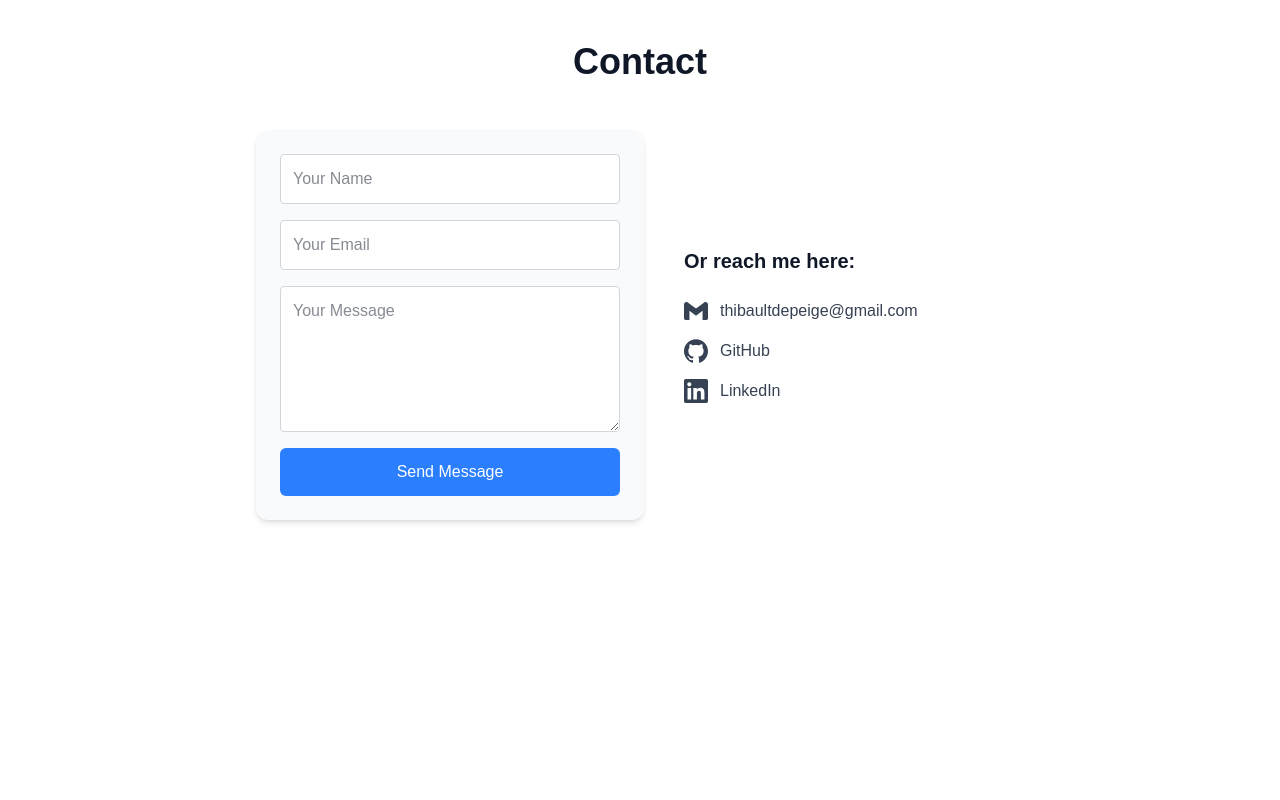
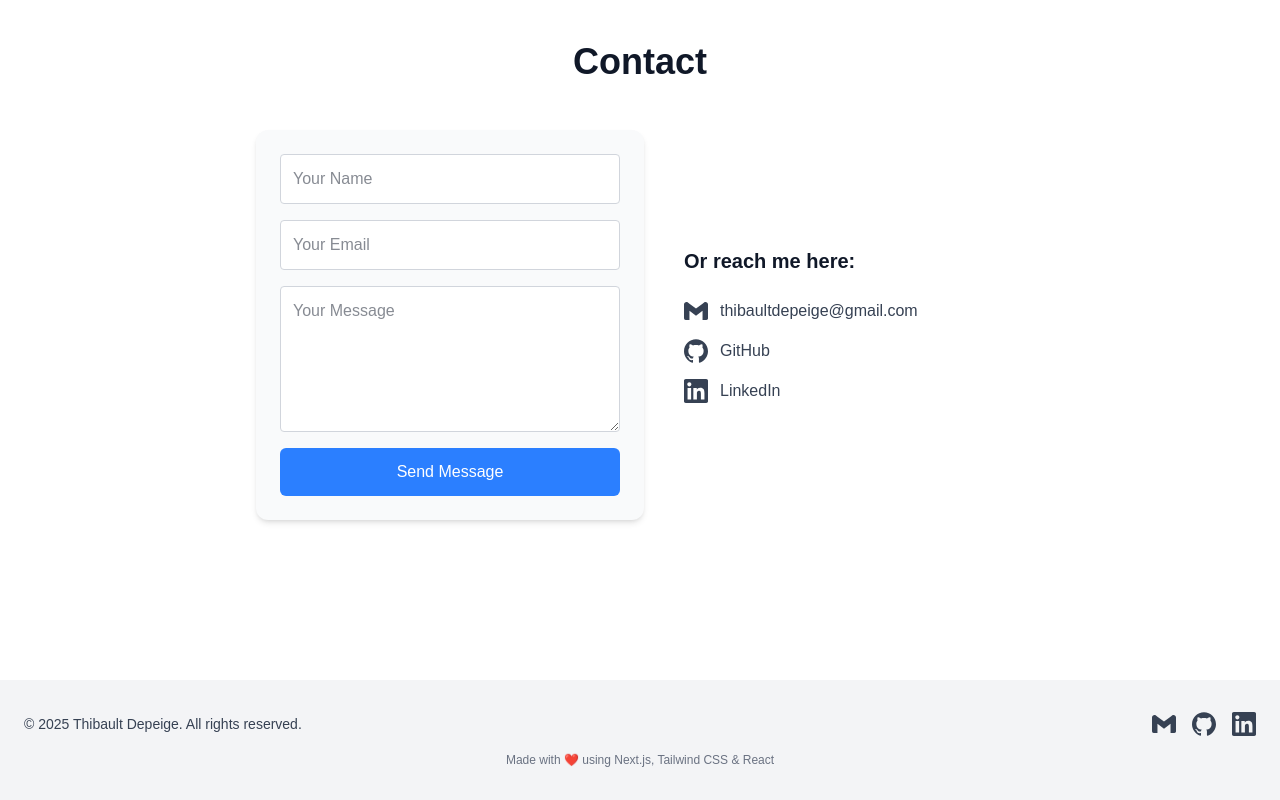
Before and after one commit to Thib454/portfolio-React, a Next.js app: page / in a window 1280 px wide. Shown: the part 4636-5436 px from the top of the page. Before the commit the page ends 5252 px from the top, so only its background shows below. Built offline with nearby package versions, Linux system fonts and the light colour scheme.

Commit message:
Creation et ajout du composant Footer

```diff
--- /dev/null
+++ b/app/components/Footer.tsx
@@ -0,0 +1,52 @@
+"use client";
+
+import React from "react";
+import { SiLinkedin, SiGithub, SiGmail } from "react-icons/si";
+
+const Footer: React.FC = () => {
+  const year = new Date().getFullYear();
+
+  return (
+    <footer className="bg-gray-100 dark:bg-zinc-900 py-8 mt-16">
+      <div className="max-w-7xl mx-auto px-6 flex flex-col md:flex-row justify-between items-center gap-4">
+        {/* Copyright */}
+        <p className="text-gray-700 dark:text-gray-300 text-sm">
+          &copy; {year} Thibault Depeige. All rights reserved.
+        </p>
+
+        {/* Contact links */}
+        <div className="flex gap-4">
+          <a
+            href="mailto:thibaultdepeige@gmail.com"
+            className="text-gray-700 dark:text-gray-300 hover:text-red-500 transition"
+          >
+            <SiGmail className="text-2xl" />
+          </a>
+          <a
+            href="https://github.com/Thib454"
+            target="_blank"
+            rel="noopener noreferrer"
+            className="text-gray-700 dark:text-gray-300 hover:text-blue-500 transition"
+          >
+            <SiGithub className="text-2xl" />
+          </a>
+          <a
+            href="https://www.linkedin.com/in/thibaultdepeige"
+            target="_blank"
+            rel="noopener noreferrer"
+            className="text-gray-700 dark:text-gray-300 hover:text-blue-700 transition"
+          >
+            <SiLinkedin className="text-2xl" />
+          </a>
+        </div>
+      </div>
+
+      {/* Optional: small tagline */}
+      <p className="text-center text-gray-500 dark:text-gray-400 mt-4 text-xs">
+        Made with ❤️ using Next.js, Tailwind CSS & React
+      </p>
+    </footer>
+  );
+};
+
+export default Footer;
--- a/app/layout.tsx
+++ b/app/layout.tsx
@@ -2,6 +2,7 @@ import type { Metadata } from "next";
 import { Geist, Geist_Mono } from "next/font/google";
 import "./globals.css";
 import Navbar from "./components/Navbar";
+import Footer from "./components/Footer";
 
 const geistSans = Geist({
   variable: "--font-geist-sans",
@@ -28,6 +29,7 @@ export default function RootLayout({
       <body className={`${geistSans.variable} ${geistMono.variable} antialiased`}>
         <Navbar />
         {children}
+        <Footer />
       </body>
     </html>
   );
```
